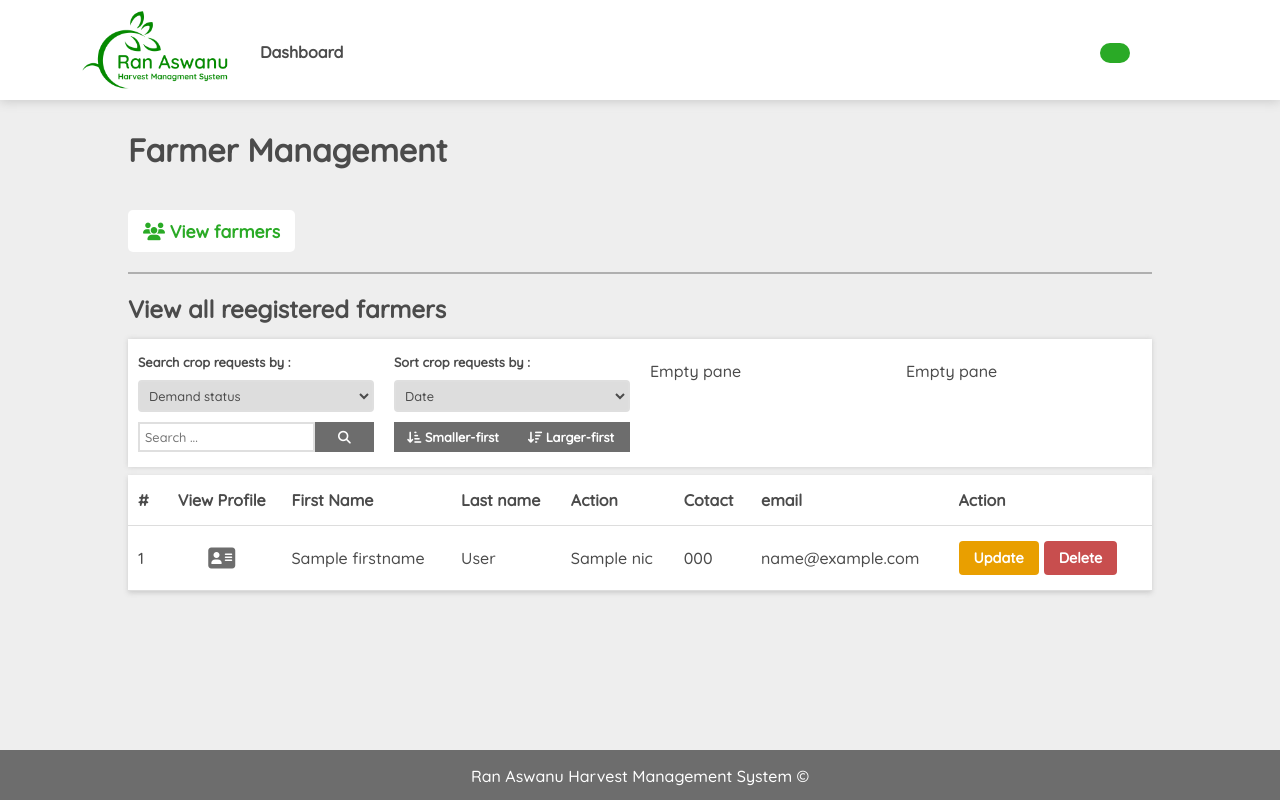
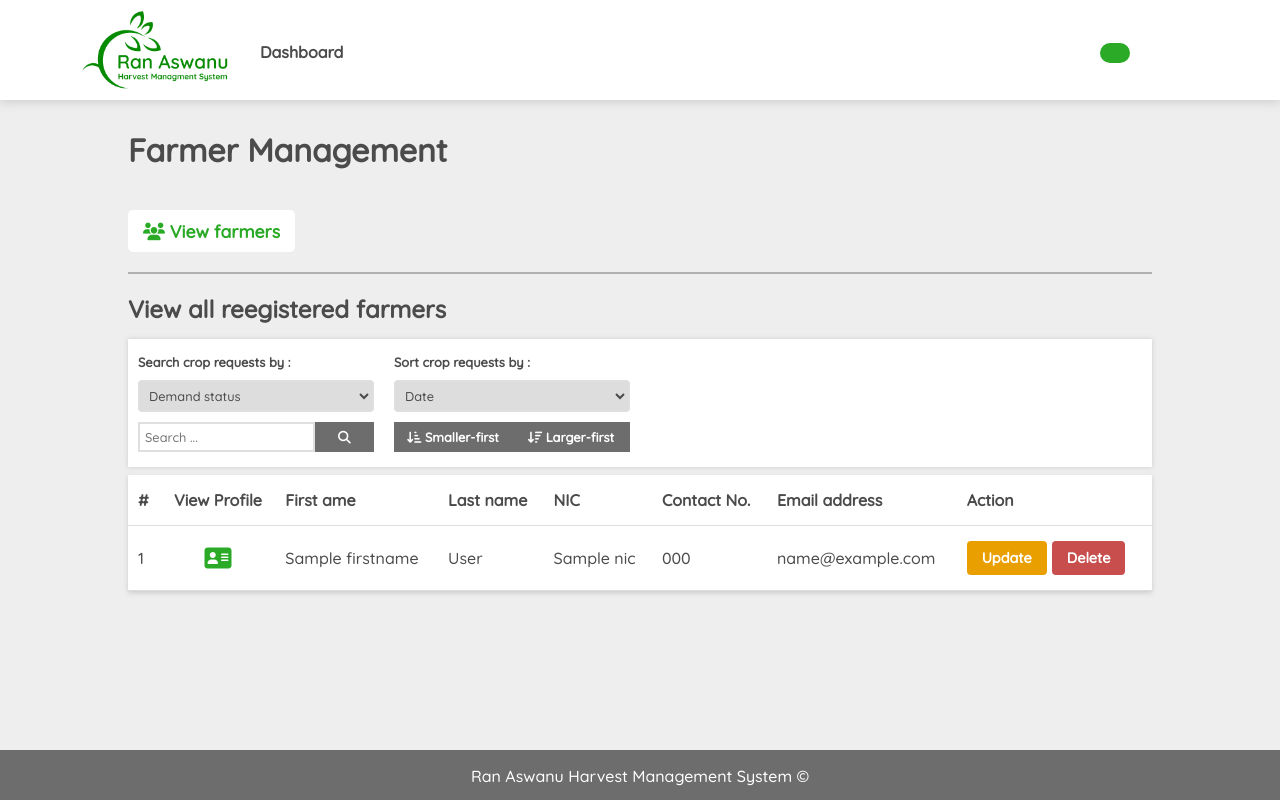
Before and after one commit to ucsc-2nd-year-group-22/RanAswanu, a PHP site: the page made by views/farmer/farmerMng.php in a window 1280 px wide. Run offline with PHP 8.4, Linux system fonts and the light colour scheme; the template is opened without the code that fills it: most values are stand-ins (such as "Sample title", 1, 10 or a date in 2020); data that the repository does not hold is empty; some libraries are stand-ins or nearby versions.

Commit message:
FarmerMng view updates

```diff
--- a/views/farmer/farmerMng.php
+++ b/views/farmer/farmerMng.php
@@ -44,30 +44,30 @@
     </div>
 
     <!-- Comment pane 3 & 4 If they are empty -->
-
+<!--
     <div class="pane3">
          <label>Empty pane</label>
     </div>
     <div class="pane4">
         <label>Empty pane</label>
-    </div>
+    </div> -->
 </div>
     <div class="main-table">
         <table>
             <tr>
                 <th>#</th>
                 <th style="text-align:center;" >View Profile</th>
-                <th>First Name</th>
+                <th>First ame</th>
                 <th>Last name</th>
-                <th>Action</th>
-                <th>Cotact</th>
-                <th>email</th>
+                <th>NIC</th>
+                <th>Contact No.</th>
+                <th>Email address</th>
                 <th>Action</th>
             </tr>
         <?php $i = 0; foreach($officerData as $officer) :; $i++;?>
             <tr>
                 <td> <?=  $i ?></td>
-                <td style="text-align:center;"><a class="icon-color" style="font-size:1.5em;" href="<?php echo URL . 'user/viewUser/' . $officer['id'] ;?>"> <i class="fas fa-address-card"></i></a></td>
+                <td style="text-align:center;"><a  style="font-size:1.5em;color:var(--main-theme-color);" href="<?php echo URL . 'user/viewUser/' . $officer['id'] ;?>"> <i class="fas fa-address-card"></i></a></td>
                 <td><?= $officer['firstname'];?> </td>
                 <td><?= $officer['lastname'];?> </td>
                 <td><?= $officer['nic'];?> </td>
```
